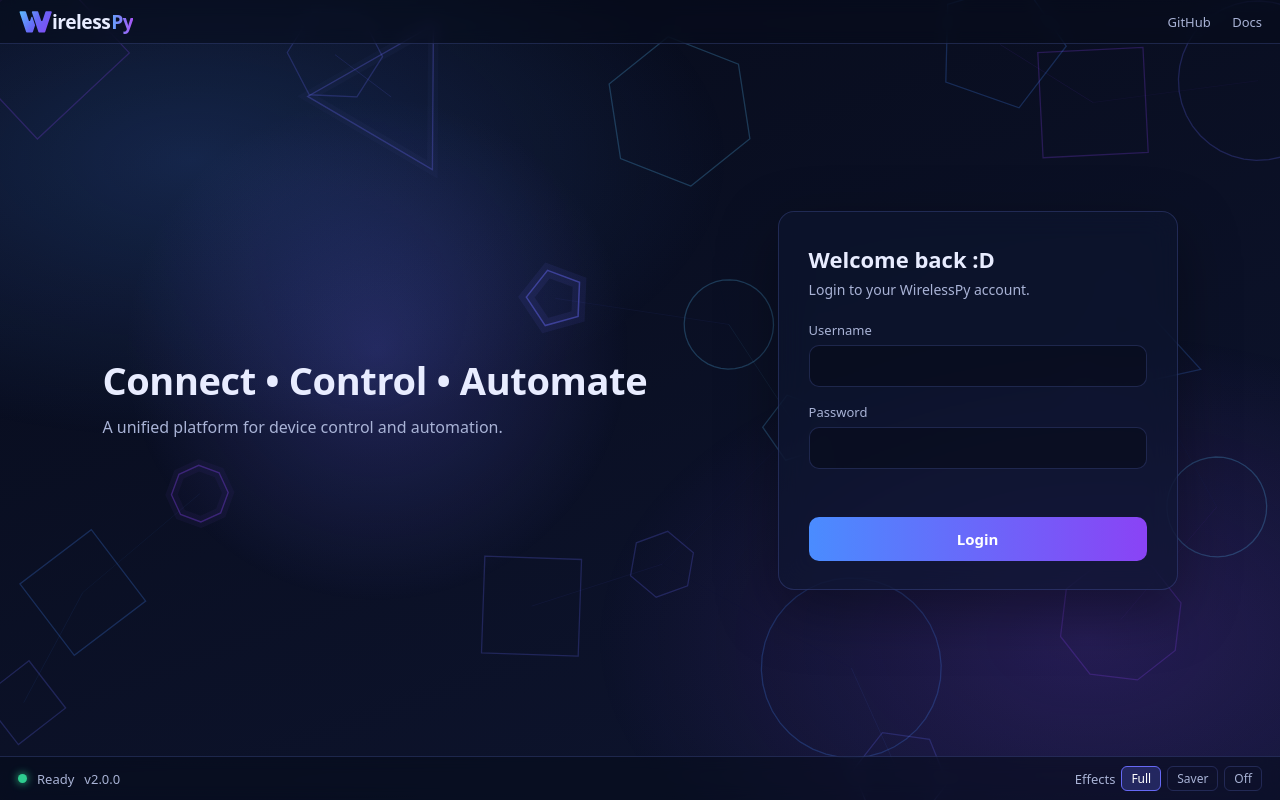
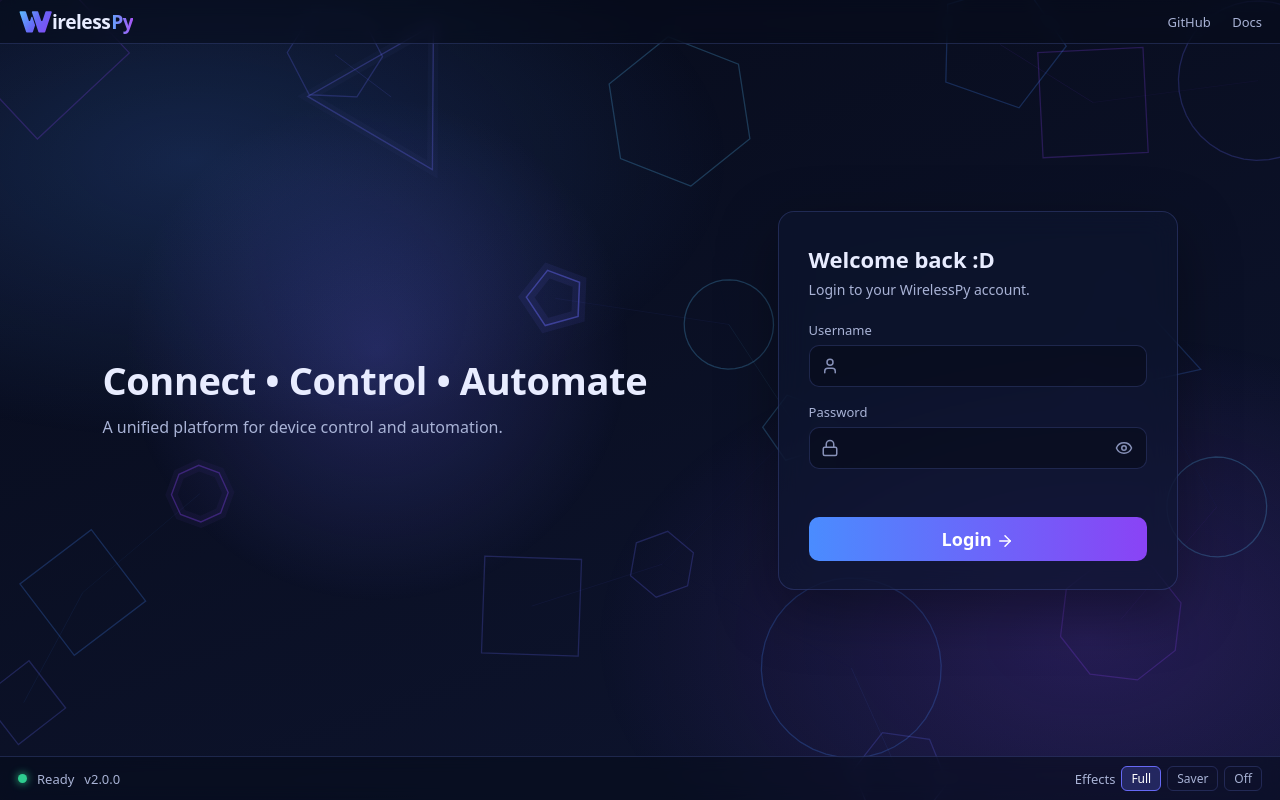
Before and after one commit to 45bbn/WirelessPy, a FastAPI app: page /login in a window 1280 px wide. Run offline with FastAPI, Linux system fonts and the light colour scheme; parts of the project's set-up code (start-up, migrations or seed data) failed here and were passed over.

Commit message:
Polish login page

```diff
--- a/static/css/pages/login.css
+++ b/static/css/pages/login.css
@@ -202,6 +202,10 @@ input:focus-visible {
 }
 
 .btn {
+    display: flex;
+    align-items: center;
+    justify-content: center;
+    gap: 8px;
     width: 100%;
     height: 44px;
     border: 0;
@@ -209,9 +213,15 @@ input:focus-visible {
     cursor: pointer;
     font: inherit;
     font-weight: 600;
-    font-size: 15px;
+    font-size: 18px;
     color: #fff;
     background: var(--accent-gradient);
+}
+.btn-arrow {
+    width: 18px;
+    height: 18px;
+    margin-left: -4px;
+    transform: translateY(2px);
 }
 
 .btn:hover {
@@ -277,6 +287,71 @@ input:focus-visible {
     outline: 2px solid var(--accent-2);
 }
 
+
+/* Icon and input share one grid cell, so the icon is always centered on the input */
+.field {
+    display: grid;
+    align-items: center;
+    margin-bottom: 16px;
+}
+
+.field > * {
+    grid-area: 1 / 1;             /* stack both children in the same cell */
+}
+
+.field input {
+    margin-bottom: 0;             /* the spacing now lives on .field */
+    padding-left: 40px;           /* room for the icon */
+}
+
+.field-icon {
+    justify-self: start;
+    margin-left: 12px;
+    width: 18px;
+    height: 18px;
+    color: var(--text-muted);
+    pointer-events: none;
+    z-index: 1;
+}
+
+.field:focus-within .field-icon {
+    color: var(--accent-2);
+}
+/* Room on the right so typed text never runs under the eye button */
+#password {
+    padding-right: 44px;
+}
+
+/* The button lives in the same grid cell, pinned to the right edge */
+.toggle-pass {
+    justify-self: end;
+    margin-right: 6px;
+    width: 34px;
+    height: 34px;
+    padding: 0;
+    display: grid;
+    place-items: center;
+    color: var(--text-muted);
+    background: transparent;
+    border: 0;
+    border-radius: 8px;
+    cursor: pointer;
+    z-index: 1;
+}
+
+.toggle-pass:hover { color: var(--text); }
+.toggle-pass:focus-visible { outline: 2px solid var(--accent-2); }
+
+.toggle-pass svg {
+    width: 18px;
+    height: 18px;
+}
+
+/* The hidden attribute does not reliably hide SVG elements, so enforce it */
+.toggle-pass svg[hidden] {
+    display: none;
+}
+
 @media (max-width: 860px) {
     .stage {
         grid-template-columns: 1fr;
--- a/static/js/login.js
+++ b/static/js/login.js
@@ -36,3 +36,24 @@ form.addEventListener("submit", async e => {
         submit.disabled = false;
     }
 });
+
+// Show / hide password
+const passInput = document.getElementById("password");
+const toggleBtn = document.getElementById("toggle-pass");
+const eyeShow = toggleBtn.querySelector(".eye-show");
+const eyeClose = toggleBtn.querySelector(".eye-close");
+
+toggleBtn.addEventListener("click", () => {
+    const reveal = passInput.type === "password";
+    passInput.type = reveal ? "text" : "password";
+
+    // SVG elements have no .hidden property, so toggle the attribute directly.
+    // The CSS rule .toggle-pass svg[hidden] { display: none } does the hiding.
+    eyeShow.toggleAttribute("hidden", reveal);
+    eyeClose.toggleAttribute("hidden", !reveal);
+
+    toggleBtn.setAttribute("aria-pressed", String(reveal));
+    toggleBtn.setAttribute("aria-label", reveal ? "Hide password" : "Show password");
+
+    passInput.focus();
+});
--- a/static/js/wallpaper.js
+++ b/static/js/wallpaper.js
@@ -140,17 +140,28 @@ function draw() {
     ctx.globalAlpha = 1;
 }
 
-// ---------- Loop: 60 fps in full mode, 30 fps in saver mode, paused when the tab is hidden ----------
+// ---------- Frame rate per effect mode. 0 means no limit (follows the screen refresh rate) ----------
+const FPS = { full: 0, saver: 24 };
 let raf = 0, last = 0;
+
 function tick(now) {
     raf = requestAnimationFrame(tick);
-    const interval = mode === "saver" ? 1000 / 30 : 0;
-    if (now - last < interval) return;
-    const dt = Math.min(0.05, (now - last) / 1000 || 0.016);
-    last = now;
+
+    const fps = FPS[mode];
+    const interval = fps ? 1000 / fps : 0;
+    const elapsed = now - last;
+
+    // The 1 ms tolerance stops 30 fps from silently turning into ~20 fps
+    if (elapsed < interval - 1) return;
+
+    const dt = Math.min(0.05, elapsed / 1000 || 0.016);
+    // Keep the leftover time so the pace stays steady
+    last = interval ? now - (elapsed % interval) : now;
+
     step(dt, now);
     draw();
 }
+
 function start() { stop(); if (mode !== "off" && !document.hidden) raf = requestAnimationFrame(tick); }
 function stop() { if (raf) cancelAnimationFrame(raf); raf = 0; }
 
--- a/templates/index.html
+++ b/templates/index.html
@@ -56,7 +56,7 @@
                                 <p class="device-address">192.168.1.50:5555</p>
                             </div>
                             <div class="device-menu-wrapper">
-                                <img class="utility-vertical-dots" src="/static/assets/icon/three_dot_vertical.webp" draggable="false">
+                                <img class="utility-vertical-dots" src="/static/assets/icon/three_dot_vertical.svg" draggable="false">
                                 <div class="device-menu" hidden>
                                     <button class="device-menu-item" data-action="target">Set as Target</button>
                                     <button class="device-menu-item" data-action="rename">Rename</button>
@@ -106,7 +106,7 @@
             <div class="modal-panel" id="connect-device-modal" hidden>
                 <header class="modal-header">
                     Connect Device
-                    <img class="modal-close" src="/static/assets/icon/x.svg" draggable="false"></img>
+                    <img class="modal-close" src="/static/assets/icon/close.svg" draggable="false"></img>
                 </header>
                 <div class="modal-body">
                     <div class="field-group">
--- a/templates/login.html
+++ b/templates/login.html
@@ -30,7 +30,8 @@
                         d="M39.4 20L113.9 20A14 14 0 0 1 127.2 29.6L172.8 167.9A12 12 0 0 0 195.6 167.9L213.4 113.9A9 9 0 0 1 230.5 113.9L272.9 242.4A10 10 0 0 1 272.9 248.7L239.4 350.4A14 14 0 0 1 226.1 360L142.3 360A14 14 0 0 1 129 350.4L26.1 38.4A14 14 0 0 1 39.4 20Z" />
                     <path fill="url(#logo-g)"
                         d="M236.9 20L314.3 20A10 10 0 0 1 323.8 26.9L370.3 167.9A12 12 0 0 0 393.1 167.9L439.7 26.9A10 10 0 0 1 449.2 20L526.6 20A14 14 0 0 1 539.9 38.4L436.9 350.4A14 14 0 0 1 423.6 360L339.8 360A14 14 0 0 1 326.5 350.4L223.6 38.4A14 14 0 0 1 236.9 20Z" />
-                </svg><div class="brand-name">ireless<span class="python-extension">Py</span></div>
+                </svg>
+                <div class="brand-name">ireless<span class="python-extension">Py</span></div>
             </div>
             <nav>
                 <a href="https://github.com/45bbn/WirelessPy">GitHub</a>
@@ -47,12 +48,58 @@
             <form class="card" id="login-form" novalidate>
                 <h2>Welcome back :D</h2>
                 <p class="sub">Login to your WirelessPy account.</p>
+
                 <label for="username">Username</label>
-                <input id="username" name="username" type="text" autocomplete="username" required>
+                <div class="field">
+                    <svg xmlns="http://www.w3.org/2000/svg" width="24" height="24" viewBox="0 0 24 24" fill="none"
+                        stroke="currentColor" stroke-width="2" stroke-linecap="round" stroke-linejoin="round"
+                        class="field-icon">
+                        <path d="M19 21v-2a4 4 0 0 0-4-4H9a4 4 0 0 0-4 4v2" />
+                        <circle cx="12" cy="7" r="4" />
+                    </svg>
+                    <input id="username" name="username" type="text" autocomplete="username" required>
+                </div>
+
                 <label for="password">Password</label>
-                <input id="password" name="password" type="password" autocomplete="current-password" required>
+                <div class="field">
+                    <svg xmlns="http://www.w3.org/2000/svg" width="24" height="24" viewBox="0 0 24 24" fill="none"
+                        stroke="currentColor" stroke-width="2" stroke-linecap="round" stroke-linejoin="round"
+                        class="field-icon">
+                        <rect width="18" height="11" x="3" y="11" rx="2" ry="2" />
+                        <path d="M7 11V7a5 5 0 0 1 10 0v4" />
+                    </svg>
+                    <input id="password" name="password" type="password" autocomplete="current-password" required>
+                    <button class="toggle-pass" id="toggle-pass" type="button" aria-label="Show password"
+                        aria-pressed="false">
+                        <svg xmlns="http://www.w3.org/2000/svg" width="24" height="24" viewBox="0 0 24 24" fill="none"
+                            stroke="currentColor" stroke-width="2" stroke-linecap="round" stroke-linejoin="round"
+                            class="eye-show" aria-hidden="true">
+                            <path
+                                d="M2.062 12.348a1 1 0 0 1 0-.696 10.75 10.75 0 0 1 19.876 0 1 1 0 0 1 0 .696 10.75 10.75 0 0 1-19.876 0" />
+                            <circle cx="12" cy="12" r="3" />
+                        </svg>
+                        <svg xmlns="http://www.w3.org/2000/svg" width="24" height="24" viewBox="0 0 24 24" fill="none"
+                            stroke="currentColor" stroke-width="2" stroke-linecap="round" stroke-linejoin="round"
+                            class="eye-close" aria-hidden="true" hidden>
+                            <path d="m15 18-.722-3.25" />
+                            <path d="M2 8a10.645 10.645 0 0 0 20 0" />
+                            <path d="m20 15-1.726-2.05" />
+                            <path d="m4 15 1.726-2.05" />
+                            <path d="m9 18 .722-3.25" />
+                        </svg>
+                    </button>
+                </div>
+
                 <p class="error" id="error" role="alert" aria-live="polite"></p>
-                <button class="btn" id="submit" type="submit">Login</button>
+                <button class="btn" id="submit" type="submit">
+                    <span class="btn-label">Login</span>
+                    <svg xmlns="http://www.w3.org/2000/svg" width="24" height="24" viewBox="0 0 24 24" fill="none"
+                        stroke="currentColor" stroke-width="2" stroke-linecap="round" stroke-linejoin="round"
+                        class="btn-arrow" aria-hidden="true">
+                        <path d="M5 12h14" />
+                        <path d="m12 5 7 7-7 7" />
+                    </svg>
+                </button>
             </form>
         </main>
 
```
Also changed, not shown: static/assets/icon/arrow.svg, static/assets/icon/circle.svg (deleted), static/assets/icon/close.svg (renamed from static/assets/icon/x.svg), static/assets/icon/eye.svg (added), static/assets/icon/eye_closed.svg (added), static/assets/icon/lock.svg (added), static/assets/icon/refresh.png (deleted), static/assets/icon/settings.webp (deleted), static/assets/icon/sidebar.webp (deleted), static/assets/icon/three_dot.svg (deleted), static/assets/icon/three_dot_vertical.webp (deleted), static/assets/icon/user.svg (added).
